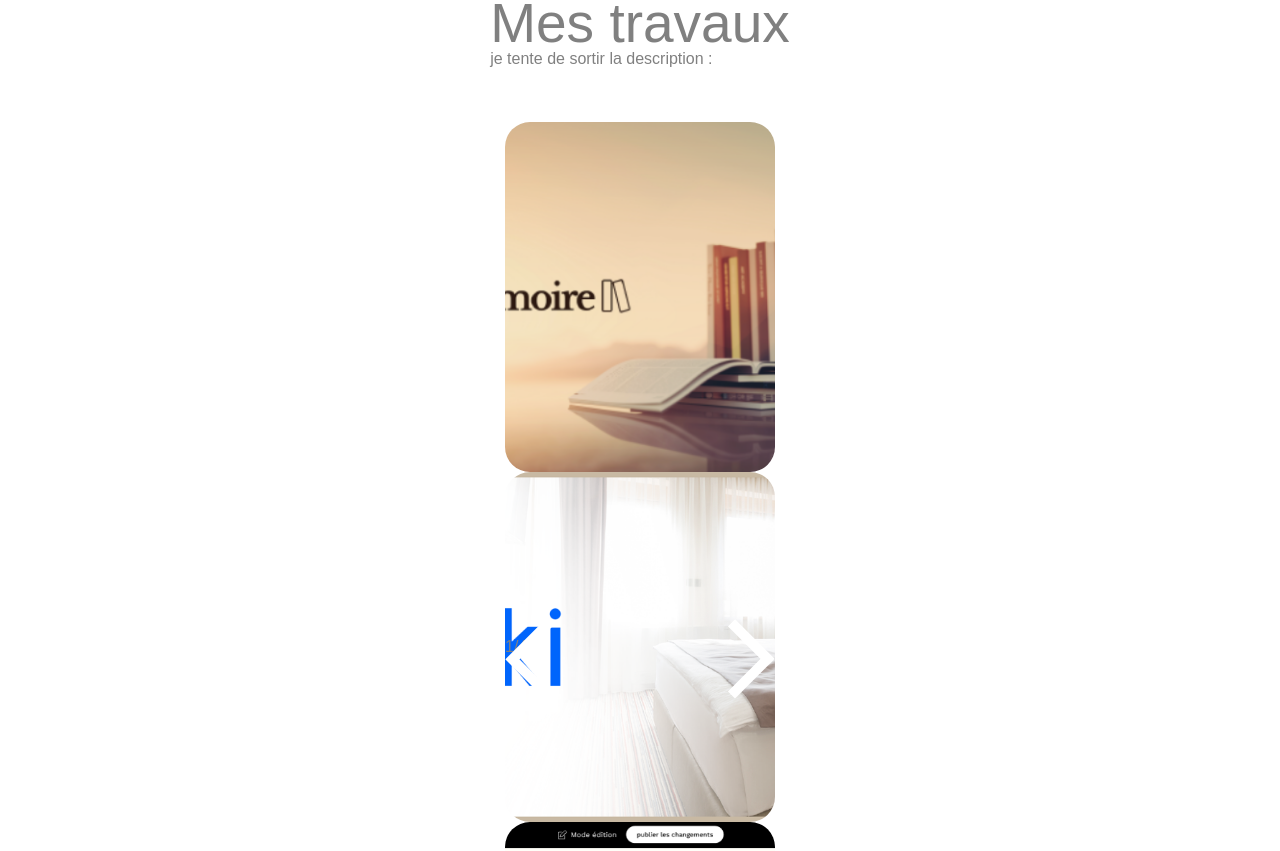
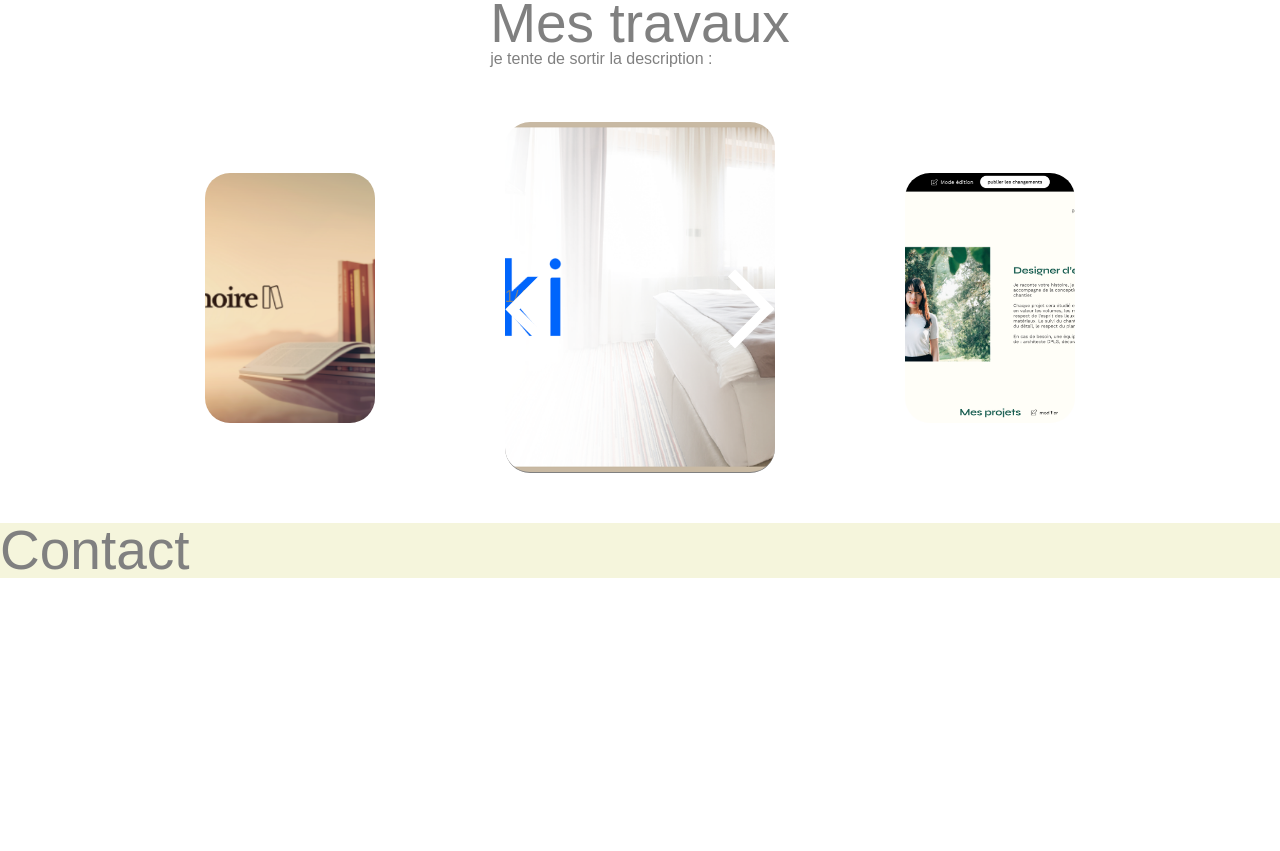
Before and after one commit to AlexandreLerch/projet8, a React (Create React App) app: page / in a window 1280 px wide. Shown: the part 1440-2291 px from the top of the page. After the commit the page ends 2021 px from the top, so only its background shows below. Built offline with nearby package versions, Linux system fonts and the light colour scheme.

Commit message:
gestion du carrousel mis en page

```diff
--- a/src/components/Carrousel.jsx
+++ b/src/components/Carrousel.jsx
@@ -40,7 +40,7 @@
   return (
     <div className="carrousel">
       <div
-        className="slideStyles"
+        className="slideStylesA"
         style={{ backgroundImage: `url(${covers[currentIndexA]})` }}
       ></div>
 
@@ -73,7 +73,7 @@
       </div>
 
       <div
-        className="slideStyles"
+        className="slideStylesB"
         style={{ backgroundImage: `url(${covers[currentIndexB]})` }}
       ></div>
 
--- a/src/styles/carrousel.css
+++ b/src/styles/carrousel.css
@@ -1,11 +1,46 @@
 .carrousel {
+
+  display: flex;
+  width: 1000px;
+  justify-content: space-between;
 margin-top: 55px;
+align-items: center;
+  }
+
+
+  .slideStylesA {
+    display: flex;
+    width: 170px;
+    height: 250px;
+    justify-content: center;
+    position: relative;
+    align-items: center;
+    background-position: center;
+    background-size: cover;
+    justify-content: space-between;
+    border-radius: 25px;
+    margin-inline: auto;
   }
 
   .slideStyles {
     display: flex;
     width: 270px;
+    border-bottom: 1px solid grey;
     height: 350px;
+    justify-content: center;
+    position: relative;
+    align-items: center;
+    background-position: center;
+    background-size: cover;
+    justify-content: space-between;
+    border-radius: 25px;
+    margin-inline: auto;
+  }
+
+  .slideStylesB {
+    display: flex;
+    width: 170px;
+    height: 250px;
     justify-content: center;
     position: relative;
     align-items: center;
```
